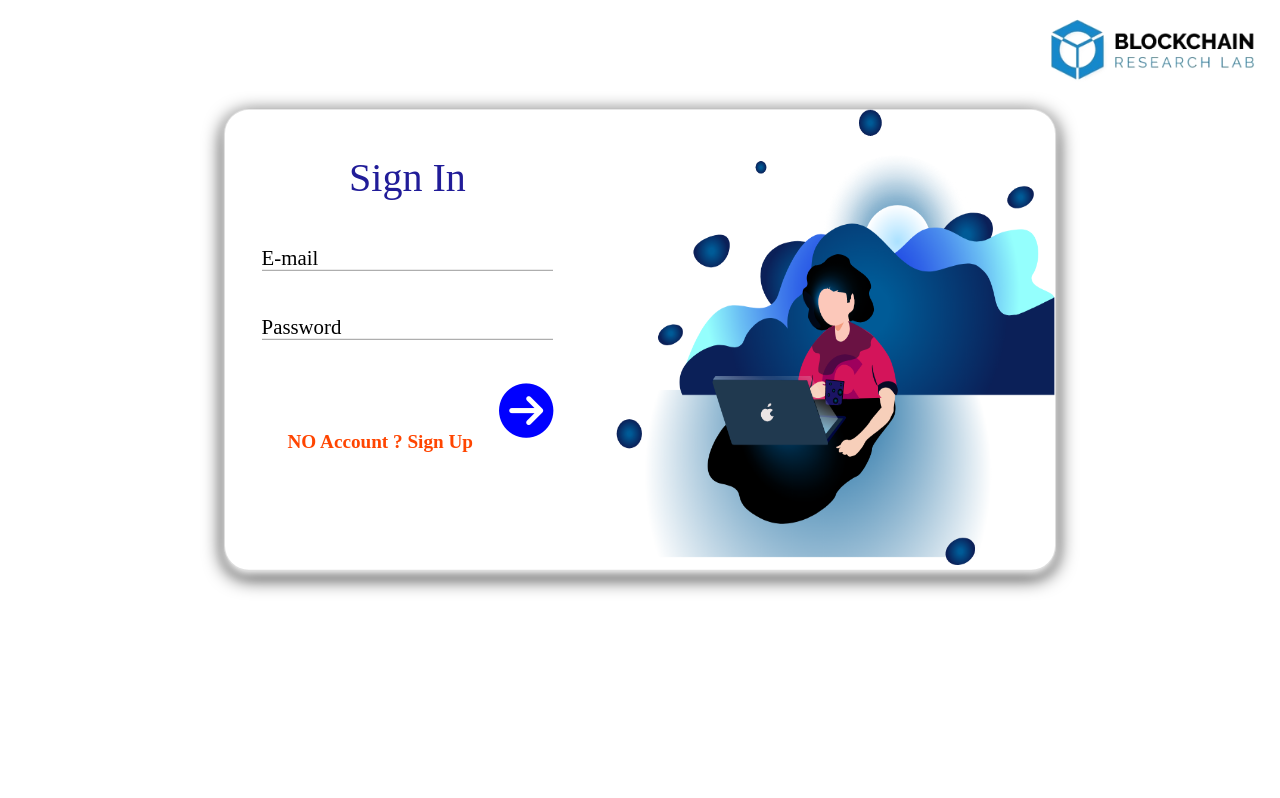
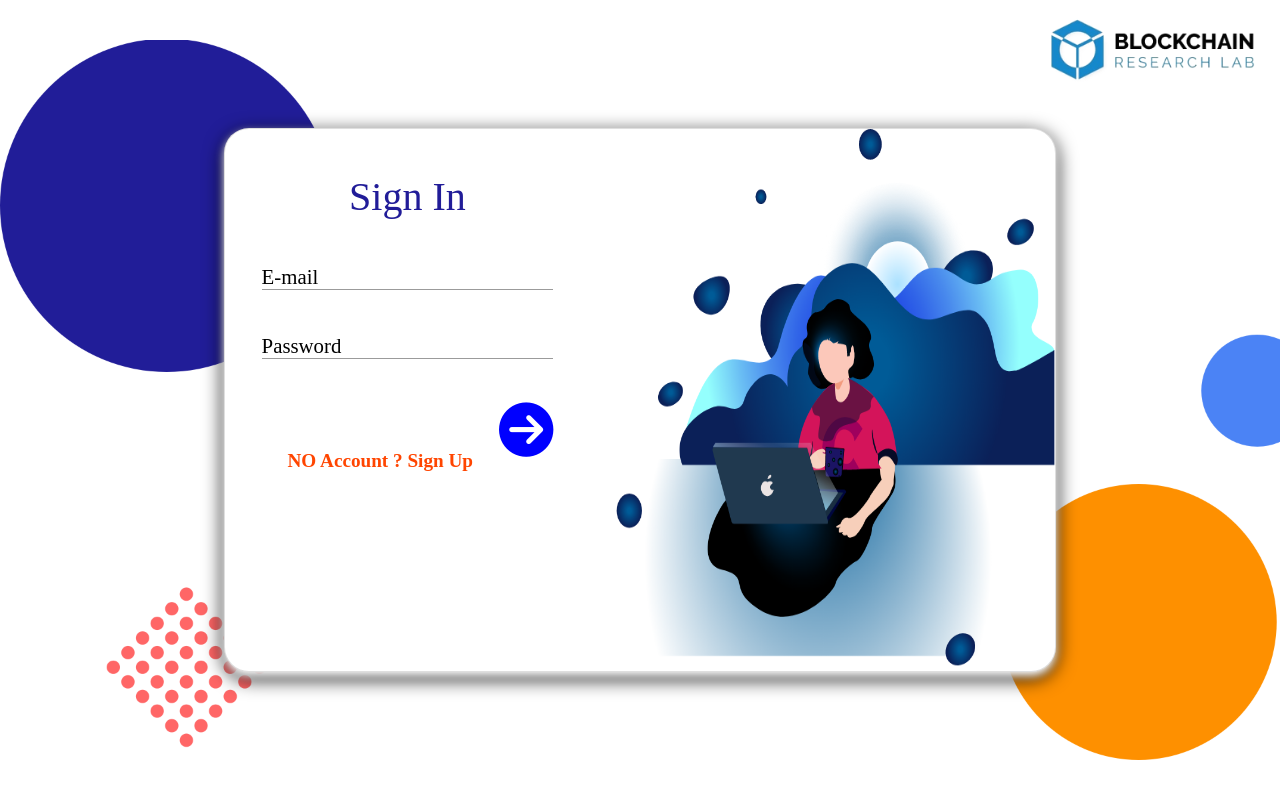
Before and after one commit to himani100700/brl-test-portal, an Angular app: page /signup in a window 1280 px wide. Built offline with nearby package versions, Linux system fonts and the light colour scheme.

Commit message:
singin bg

```diff
--- a/src/app/signup/signup.component.css
+++ b/src/app/signup/signup.component.css
@@ -1,12 +1,13 @@
-#bgimg{
+#bgimg {
     background-image: url("src/assets/bg1.png");
-    background-repeat: no-repeat;
-    background-size: auto;
+    background-repeat: space;
+    background-size: 100% auto;
     height: 100%;
     width: 100%;
     background-position: center;
 }
-.logo{
+
+.logo {
     width: 17%;
     float: right;
     background-image: url("src/assets/brllogo.png");
@@ -30,37 +31,33 @@
     color: #211c98;
     text-align: center;
     border-radius: 25px;
+}
 
-}
-.pic1{
+.pic1 {
     height: 100%;
     width: 100%;
 }
+
 .row {
     height: 100%;
-
 }
 
 .cl2 {
-
     height: 100%;
     width: 100%;
     padding-bottom: 9%;
+}
 
-}
-.cl1{
-
+.cl1 {
     height: 100%;
     width: 100%;
     font-family: cursive;
-
 }
 
 .form__group {
     position: relative;
     padding: 15px 0 0;
     margin-top: 20px;
-
 }
 
 .form__field {
@@ -72,7 +69,6 @@
     padding: 7px 0;
     background: transparent;
     transition: border-color 0.2s;
-
 }
 
 .form__field::placeholder {
@@ -91,7 +87,7 @@
     display: block;
     transition: 0.2s;
     font-size: 1.5rem;
-    color:black;
+    color: black;
 }
 
 .form__field:focus {
@@ -111,63 +107,53 @@
     color: #11998e;
     font-weight: 700;
 }
-@media only screen and (min-height: 700px){
-    .card{
+
+@media only screen and (min-height: 700px) {
+    .card {
         height: 56%;
         width: 80%;
     }
-    #bgimg{
-        height: 90%;
+}
+
+@media only screen and (min-height: 500px) {
+    .card {
+        width: 65%;
     }
 }
-@media only screen and (min-height: 500px){
-    .card{
 
-        width: 65%;
-    }
-
-
-}
-@media only screen and (min-height: 800px){
-    .card{
-
+@media only screen and (min-height: 800px) {
+    .card {
         width: 72%;
-
-    }
-    #bgimg{
-        height: 85%;
     }
 }
-@media only screen and (min-height: 1000px){
-    .pic1{
+
+@media only screen and (min-height: 1000px) {
+    .pic1 {
         height: 85%;
         width: 100%;
     }
-    .card{
-
+    .card {
         width: 68%;
-
     }
 }
-@media only screen and (min-width: 1000px){
-    .pic1{
+
+@media only screen and (min-width: 1000px) {
+    .pic1 {
         height: 85%;
         width: 100%;
     }
-
-    .card{
-
+    .card {
         width: 68%;
-
     }
 }
-@media only screen and (min-width: 1100px){
 
+@media only screen and (min-width: 1100px) {
     .card {
         width: 65%;
-        height: 68%;}
-        .pic1{
-            height: 100%;
-            width: 100%;
-        }
+        height: 68%;
+    }
+    .pic1 {
+        height: 100%;
+        width: 100%;
+    }
 }
```
